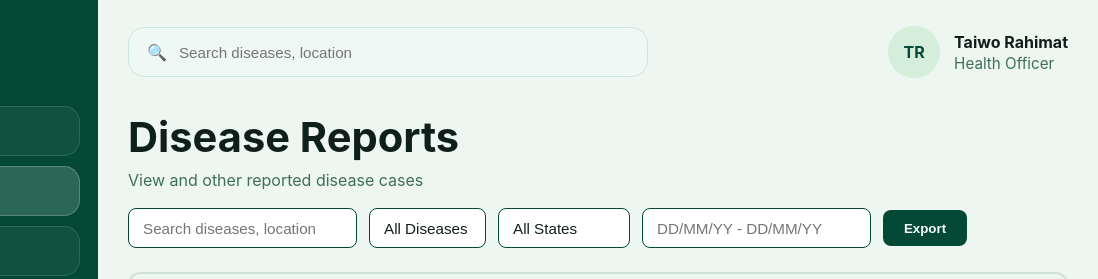
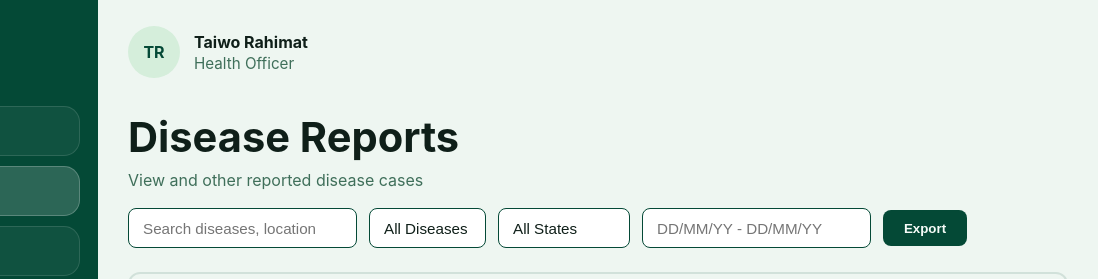
Before and after one commit to Ranny2020/Capstone-project-Disease-Surveillance-dashboard-, a website: page disease-report.html in a window 1280 px wide. Shown: the top 279 px of the page, 182-1280 px from the left. Drawn offline with Linux system fonts and the light colour scheme.

Commit message:
Add files via upload

```diff
--- a/disease-report.html
+++ b/disease-report.html
@@ -51,10 +51,7 @@
     <main class="dashboard-main">
       <header class="dashboard-header">
         <button class="menu-toggle" id="drawerToggle">☰</button>
-        <div class="search-box">
-          <span>🔍</span>
-          <input type="search" placeholder="Search diseases, location" aria-label="Search diseases or location" />
-        </div>
+
         <div class="user-card">
           <div class="user-avatar">TR</div>
           <div>
```
